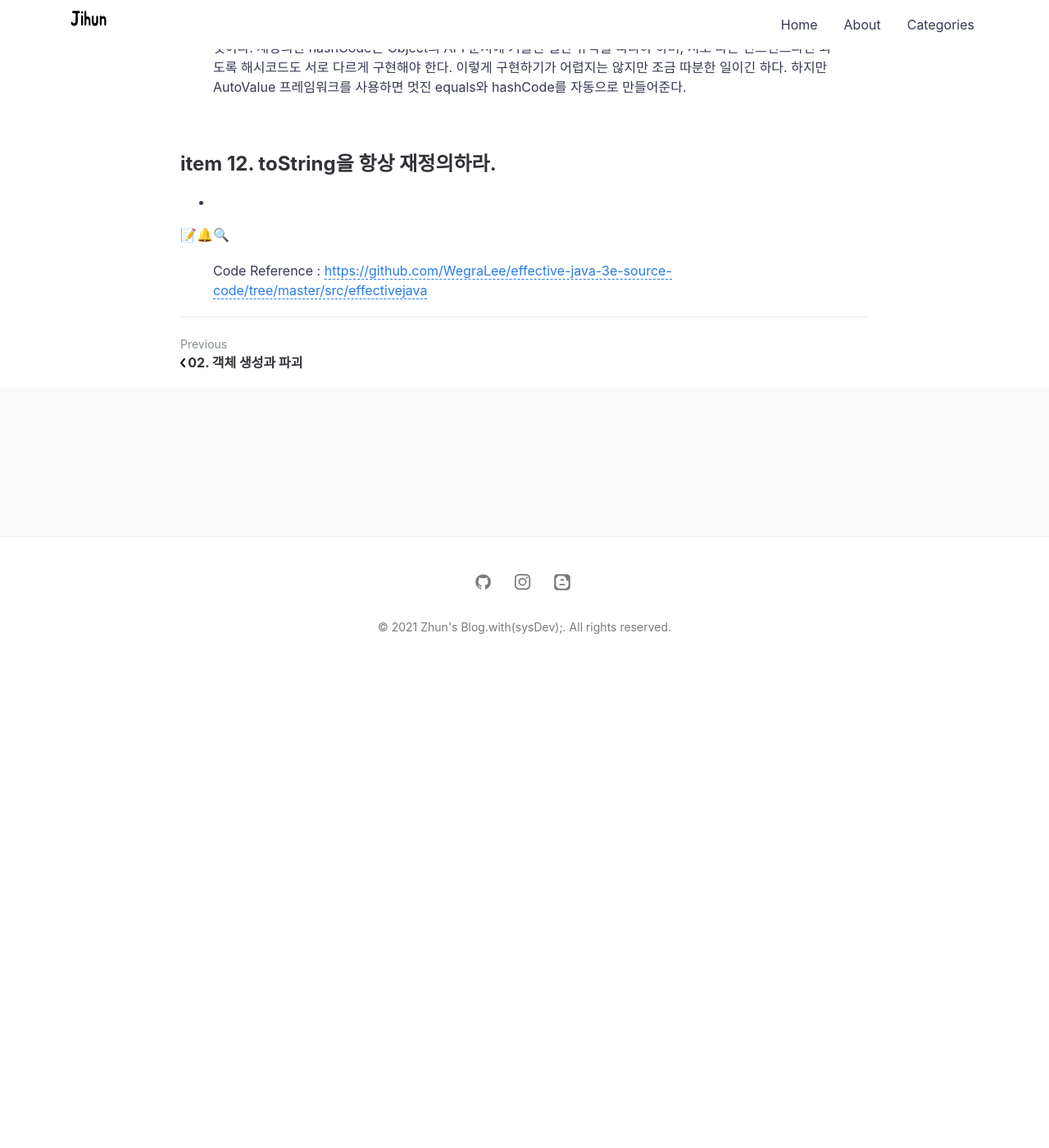
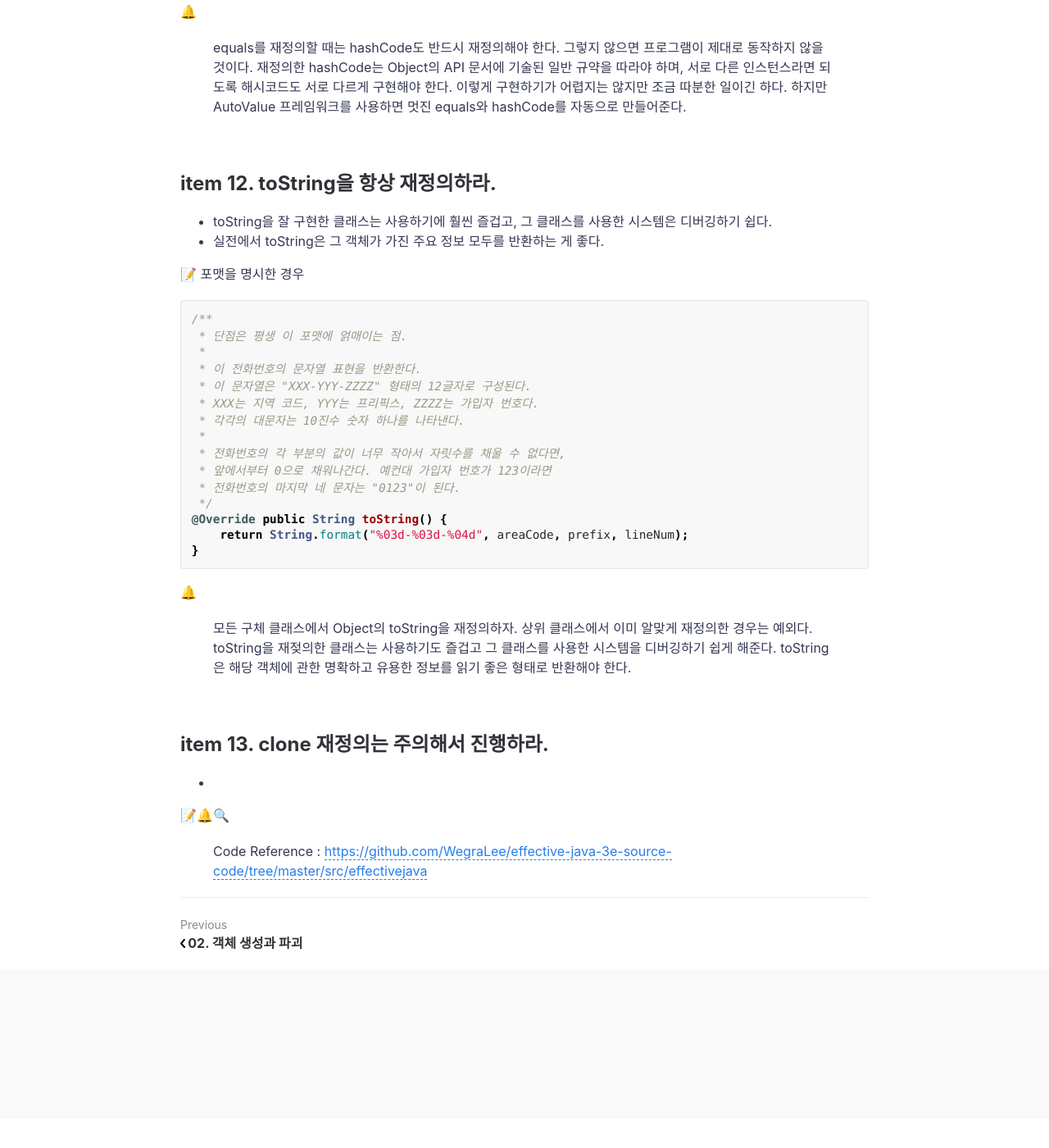
Before and after one commit to jihunparkme/jihunparkme.github.io, a Jekyll site: the page built from _posts/2021-03-15-모든_객체의_공통_메서드.md, in a window 1280 px wide and 1400 px high, scrolled down 6204 px. Shown: the whole window at 82% size. Built offline with Jekyll 4.4.1, drawn with Linux system fonts in a browser that asks for light colours; comment, search, counter and statistics services are not loaded; before the commit the page ends 7024 px from its top, so only the background shows below that; some of the changed text lies outside the part shown.

Commit message:
item 12. toString을 재정의하라.

````diff
--- a/_posts/2021-03-15-모든_객체의_공통_메서드.md
+++ b/_posts/2021-03-15-모든_객체의_공통_메서드.md
@@ -14,6 +14,7 @@ featured-img: EFF_JAVA
 - [item 10. equals는 일반 규약을 지켜 재정의하라](#item-10-equals는-일반-규약을-지켜-재정의하라)
 - [item 11. equals를 재정의하려거든 hashCode도 재정의하라](#item-11-equals를-재정의하려거든-hashCode도-재정의하라)
 - [item 12. toString을 항상 재정의하라.](item-12-toString을-항상-재정의하라)
+- [item 13. clone 재정의는 주의해서 진행하라.](#item-13-clone-재정의는-주의해서-진행하라)
 
 <br>
 
@@ -279,7 +280,53 @@ private int hashCode; // 자동으로 0으로 초기화된다.
 
 ## item 12. toString을 항상 재정의하라.
 
+- toString을 잘 구현한 클래스는 사용하기에 훨씬 즐겁고, 그 클래스를 사용한 시스템은 디버깅하기 쉽다.
+- 실전에서 toString은 그 객체가 가진 주요 정보 모두를 반환하는 게 좋다.
+
+📝 포맷을 명시한 경우
+
+```java
+/**
+ * 단점은 평생 이 포맷에 얽매이는 점.
+ *
+ * 이 전화번호의 문자열 표현을 반환한다.
+ * 이 문자열은 "XXX-YYY-ZZZZ" 형태의 12글자로 구성된다.
+ * XXX는 지역 코드, YYY는 프리픽스, ZZZZ는 가입자 번호다.
+ * 각각의 대문자는 10진수 숫자 하나를 나타낸다.
+ *
+ * 전화번호의 각 부분의 값이 너무 작아서 자릿수를 채울 수 없다면,
+ * 앞에서부터 0으로 채워나간다. 예컨대 가입자 번호가 123이라면
+ * 전화번호의 마지막 네 문자는 "0123"이 된다.
+ */
+@Override public String toString() {
+    return String.format("%03d-%03d-%04d", areaCode, prefix, lineNum);
+}
+```
+
+🔔
+
+> 모든 구체 클래스에서 Object의 toString을 재정의하자.
+> 상위 클래스에서 이미 알맞게 재정의한 경우는 예외다. toString을 재젖의한 클래스는 사용하기도 즐겁고 그 클래스를 사용한 시스템을 디버깅하기 쉽게 해준다.
+> toString은 해당 객체에 관한 명확하고 유용한 정보를 읽기 좋은 형태로 반환해야 한다.
+
+<br>
+
+## item 13. clone 재정의는 주의해서 진행하라.
+
 -
+
+
+
+
+
+
+
+
+
+
+
+
+
 
 
 
````
